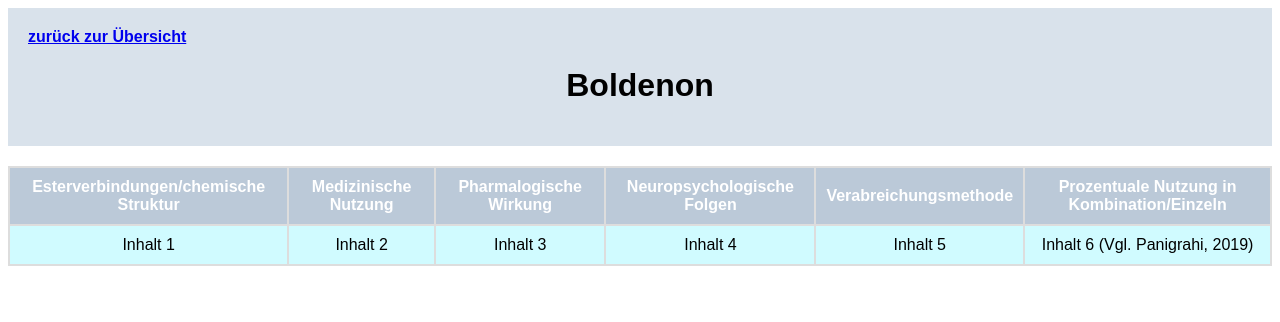
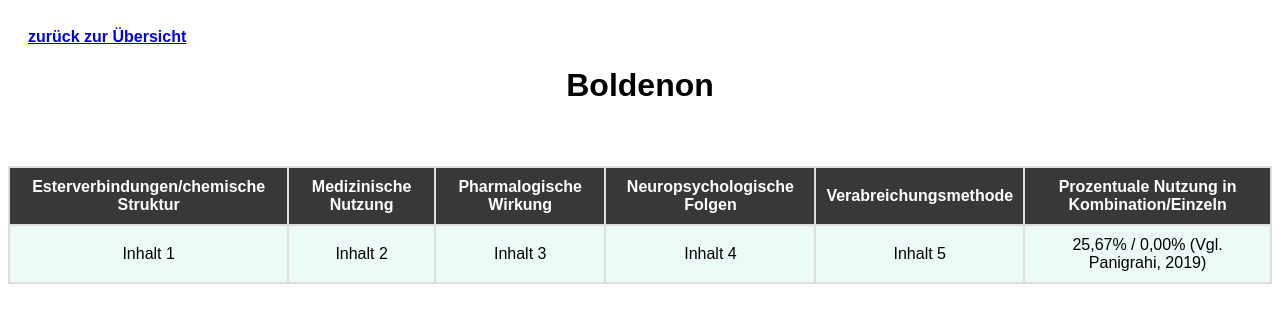
Before and after one commit to nickkindathicc/Seminararbeit-Nick-Walter, a plain HTML site: page AAS/boldenon.html in a window 1280 px wide. Drawn offline with Linux system fonts and the light colour scheme.

Commit message:
ein paar änderungen

```diff
--- a/AAS/aas.css
+++ b/AAS/aas.css
@@ -5,7 +5,7 @@ body{
 }
 
 header {
-  background-color: #d9e2eb;
+  background-color: #ffffff;
   color: rgb(0, 0, 0);
   padding: 20px;
 }
@@ -30,10 +30,10 @@ h1{
 }
 
 .aas-table th {
-  background-color: #bbc9d8;
+  background-color: #3a3737;
   color: white;
 }
 
 .aas-table tbody tr:nth-child(odd) {
-  background-color: rgb(208, 251, 255);
+  background-color: rgb(236, 250, 248);
 }
--- a/AAS/boldenon.html
+++ b/AAS/boldenon.html
@@ -29,7 +29,7 @@
         <td>Inhalt 3</td>
         <td>Inhalt 4</td>
         <td>Inhalt 5</td>
-        <td>Inhalt 6 (Vgl. Panigrahi, 2019)</td>
+        <td>25,67% / 0,00% (Vgl. Panigrahi, 2019)</td>
       </tr>
     </tbody>
   </table>
```
Also changed, not shown: AAS/methandienon.html (+1 -1 lines), AAS/nandrolon.html (+1 -1 lines), AAS/oxandrolon.html (+1 -1 lines), AAS/oxymetholon.html (+1 -1 lines), AAS/stanozol.html (+1 -1 lines), AAS/testosteron.html (+1 -1 lines), AAS/trenbolon.html (+1 -1 lines), Grafiken/methandienon.jpeg.png (deleted), Grafiken/nandrolon.jpeg.png (deleted), Grafiken/oxandrolon.jpeg.png (deleted), Grafiken/oxymetholon.jpeg.png (deleted), Grafiken/stanozol.jpeg.png (deleted), Grafiken/testosteron.jpeg.png (deleted), Grafiken/trenbolon.jpeg.png (deleted).
